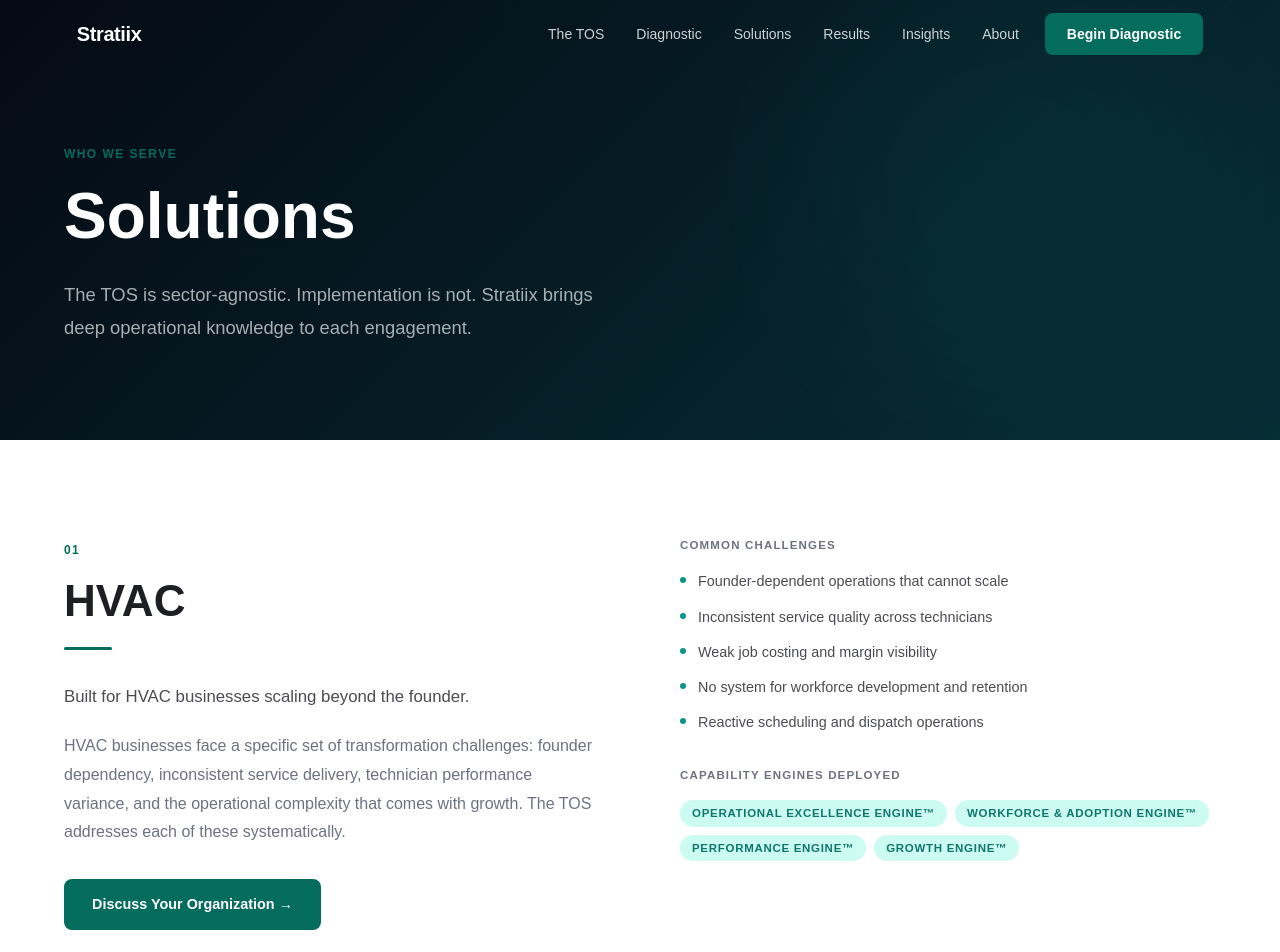
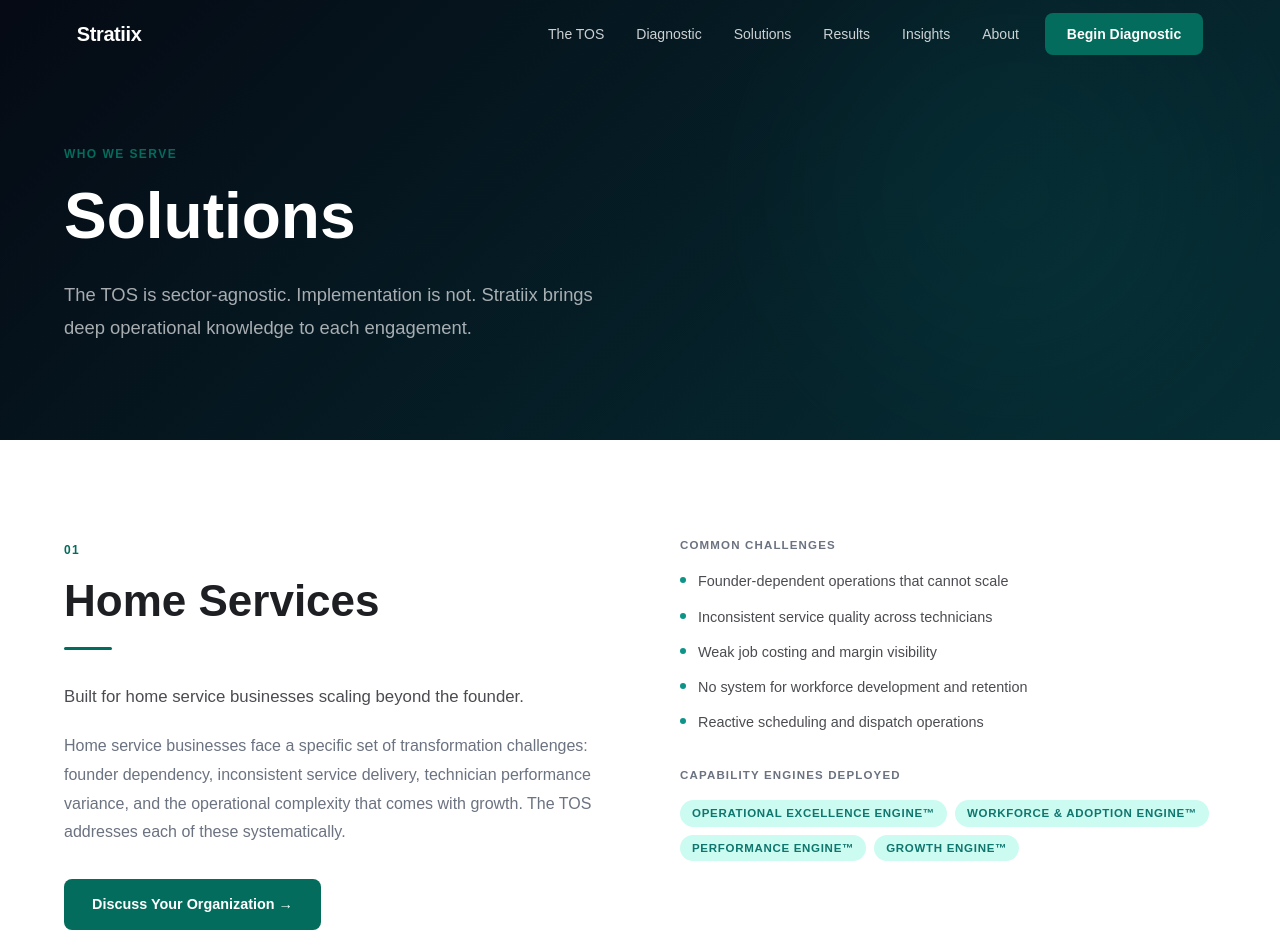
Before and after one commit to AMTCrushingit/stratiix-website, a Next.js app: page /solutions in a window 1280 px wide. Shown: the top 952 px of the page. Built offline with nearby package versions, Linux system fonts and the light colour scheme; a web font is replaced by a local one.

Commit message:
copy: HVAC → Home Services in footer and solutions page

```diff
--- a/src/app/solutions/page.tsx
+++ b/src/app/solutions/page.tsx
@@ -3,15 +3,15 @@ import type { Metadata } from 'next'
 
 export const metadata: Metadata = {
   title: 'Solutions: Sector-Specific Transformation',
-  description: 'Stratiix delivers transformation across HVAC, Trucking & Logistics, Professional Services, and Nonprofits & Institutions.',
+  description: 'Stratiix delivers transformation across Home Services, Transportation & Logistics, Professional Services, and Nonprofits & Institutions.',
 }
 
 const sectors = [
   {
-    id: 'hvac',
-    name: 'HVAC',
-    headline: 'Built for HVAC businesses scaling beyond the founder.',
-    body: 'HVAC businesses face a specific set of transformation challenges: founder dependency, inconsistent service delivery, technician performance variance, and the operational complexity that comes with growth. The TOS addresses each of these systematically.',
+    id: 'home-services',
+    name: 'Home Services',
+    headline: 'Built for home service businesses scaling beyond the founder.',
+    body: 'Home service businesses face a specific set of transformation challenges: founder dependency, inconsistent service delivery, technician performance variance, and the operational complexity that comes with growth. The TOS addresses each of these systematically.',
     challenges: [
       'Founder-dependent operations that cannot scale',
       'Inconsistent service quality across technicians',
--- a/src/components/Footer.tsx
+++ b/src/components/Footer.tsx
@@ -21,7 +21,7 @@ const cols = [
   {
     title: 'Solutions',
     links: [
-      { href: '/solutions#hvac', label: 'HVAC' },
+      { href: '/solutions#home-services', label: 'Home Services' },
       { href: '/solutions#trucking', label: 'Trucking & Logistics' },
       { href: '/solutions#professional', label: 'Professional Services' },
       { href: '/solutions#nonprofits', label: 'Nonprofits & Institutions' },
```
